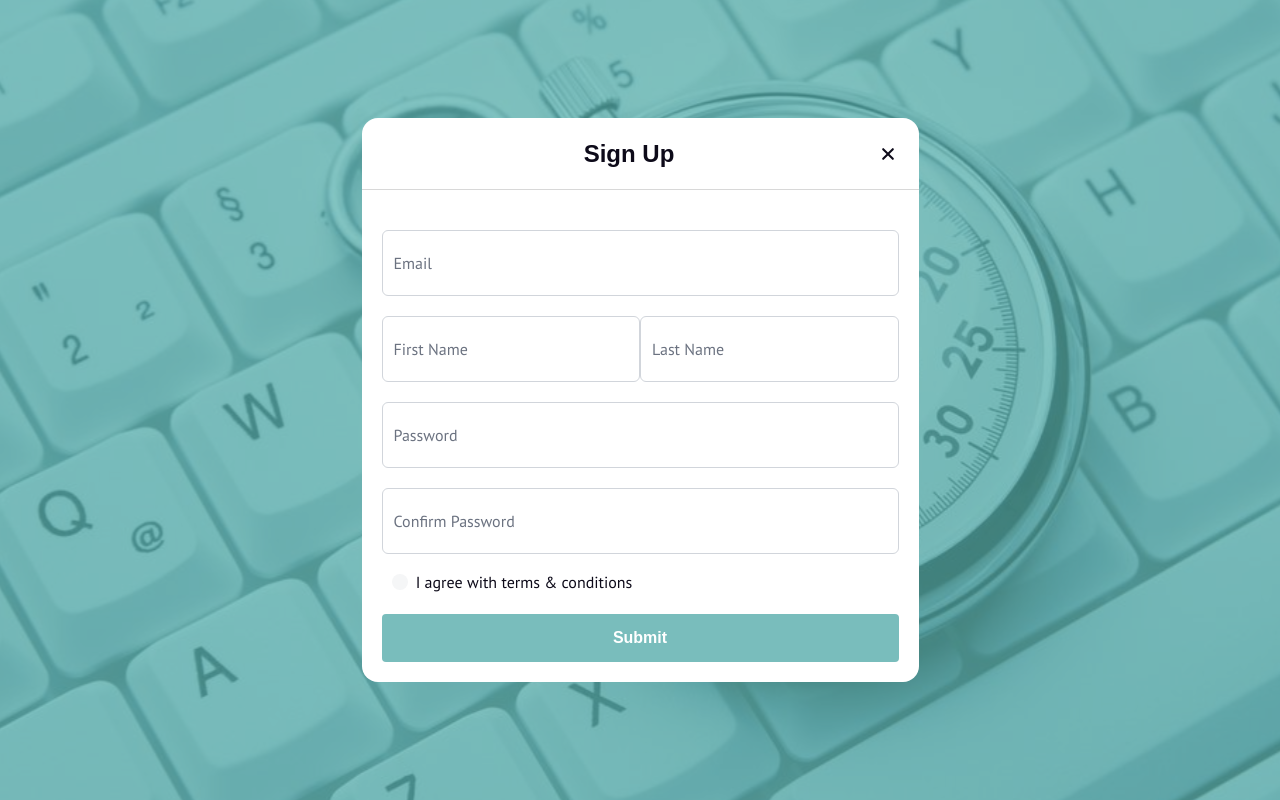
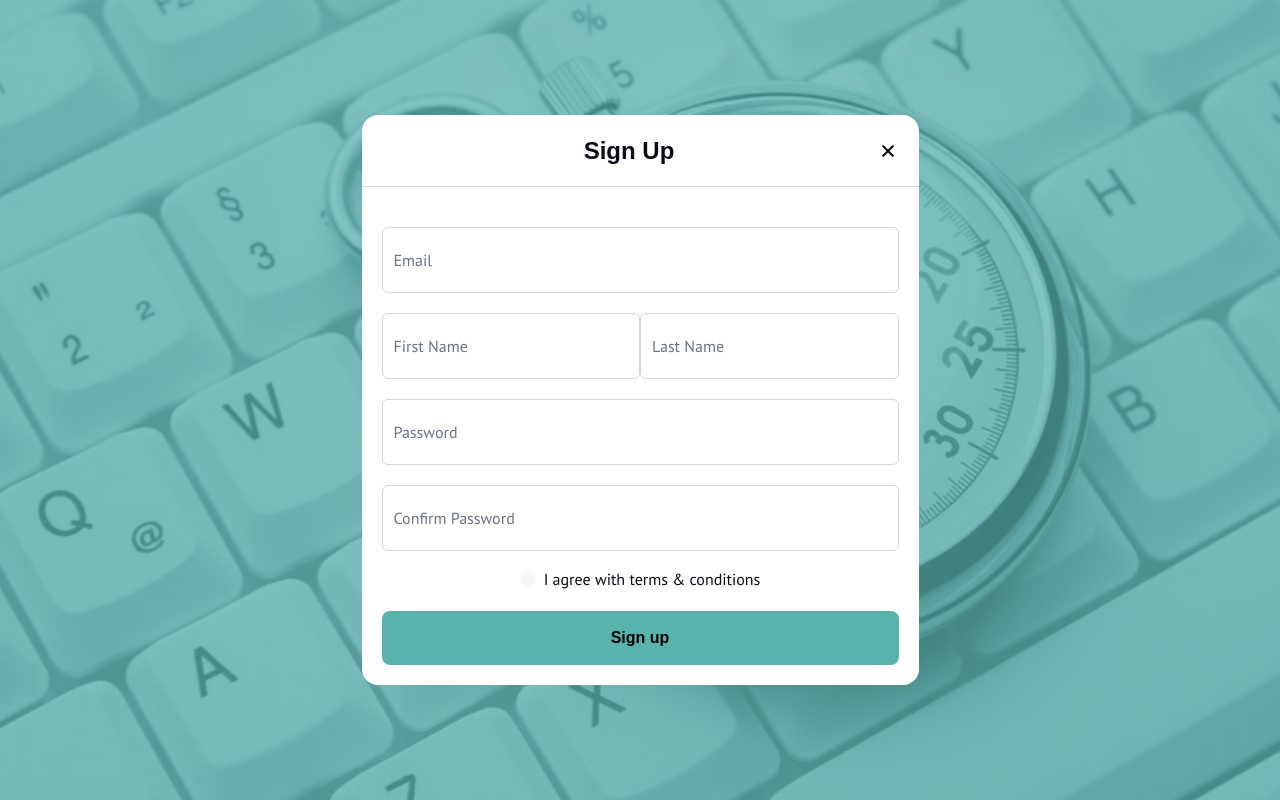
Before and after one commit to junior-8080/auctionApp, a Next.js app: page /auth/signup in a window 1280 px wide. Built offline with nearby package versions, Linux system fonts and the light colour scheme.

Commit message:
refactor styles

```diff
--- a/src/app/globals.css
+++ b/src/app/globals.css
@@ -1,6 +1,12 @@
 @tailwind base;
 @tailwind components;
 @tailwind utilities;
+
+input:-webkit-autofill,
+textarea:-webkit-autofill,
+select:-webkit-autofill {
+  background-color: transparent !important;
+}
 
 :root {
   --foreground-rgb: 0, 0, 0;
--- a/src/features/auth/components/SignupFormOne.tsx
+++ b/src/features/auth/components/SignupFormOne.tsx
@@ -3,7 +3,6 @@ import BaseInput from "@/components/BaseInput";
 import React, { useState } from "react";
 import { useForm, SubmitHandler } from "react-hook-form";
 import * as Yup from "yup";
-import './signUp.css';
 import { useYupResolver } from "@hooks/useYupResolver";
 
 type FormValues = {
@@ -24,10 +23,14 @@ const SignUpFormOne = () => {
       confirmPassword: Yup.string()
         .oneOf([Yup.ref("password")], "Passwords must match")
         .required("Please confirm your password"),
-    })
+    }),
   );
 
-  const { register, handleSubmit, formState: { errors } } = useForm<FormValues>({ resolver, mode: "onChange" });
+  const {
+    register,
+    handleSubmit,
+    formState: { errors },
+  } = useForm<FormValues>({ resolver, mode: "onChange" });
   const [agreement, setAgreement] = useState(false); // State for checkbox
 
   const onSubmit: SubmitHandler<FormValues> = (data) => {
@@ -39,7 +42,10 @@ const SignUpFormOne = () => {
   };
 
   return (
-    <form onSubmit={handleSubmit(onSubmit)} className="flex flex-col items-center">
+    <form
+      onSubmit={handleSubmit(onSubmit)}
+      className="flex flex-col items-center"
+    >
       <BaseInput
         label="Email"
         id="email"
@@ -87,10 +93,13 @@ const SignUpFormOne = () => {
         placeholder="Confirm password"
         type="password"
         {...register("confirmPassword")}
-        errorMessage={errors.confirmPassword ? errors.confirmPassword.message : ""}
+        errorMessage={
+          errors.confirmPassword ? errors.confirmPassword.message : ""
+        }
       />
 
-      <label className="flex text-textBlack mt-4 items-center terms">
+      <div>
+        <label className="flex w-full items-center justify-start text-textBlack mt-4">
           <input
             className="h-4 w-4 bg-[#F5F6F7] appearance-none rounded-full checked:border-4 checked:border-teal mr-2"
             type="checkbox"
@@ -100,12 +109,13 @@ const SignUpFormOne = () => {
           />
           <span> I agree with terms & conditions</span>
         </label>
+      </div>
 
       <button
-        type="submit"
-        className="mt-5 bg-blue-500 w-full text-white font-bold py-3 rounded btn-submit"
+        type={"submit"}
+        className={`mt-5 w-full bg-teal rounded-lg justify-center font-bold h-[54px]`}
       >
-        Submit
+        Sign up
       </button>
     </form>
   );
--- a/src/features/auth/components/signUp.css
+++ /dev/null
@@ -1,10 +0,0 @@
-.btn-submit {
-    background-color: #79BDBC !important;
-}
-.btn-submit:hover {
-    background-color: #4e9f9e !important;
-}
-
-.terms {
-    margin-right: 16rem !important;
-}
```
Lines whose indentation alone changed are shown as unchanged.
